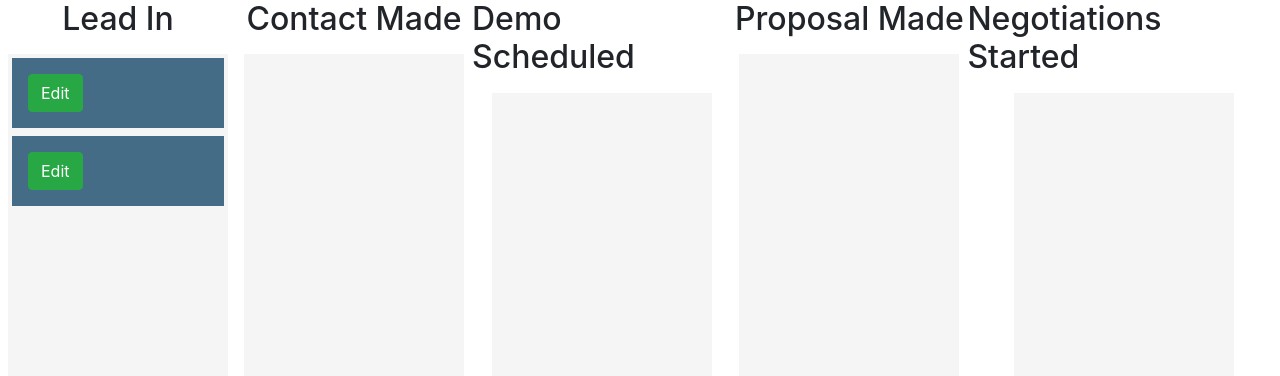
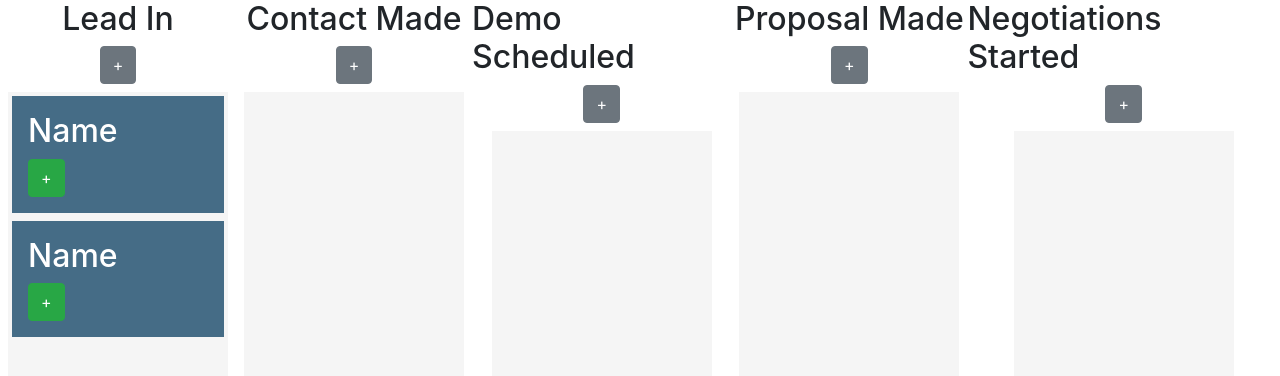
Before and after one commit to Mahir-G/pipedrive, a React (Create React App) app: page /form in a window 1280 px wide. Shown: the top 376 px of the page. Built offline with nearby package versions, Linux system fonts and the light colour scheme.

Commit message:
Added form and button

```diff
--- a/src/App.js
+++ b/src/App.js
@@ -4,11 +4,13 @@ import { v4 as uuid } from 'uuid';
 import Form from './form';
 import { BrowserRouter,Route, Link } from "react-router-dom";
 import 'bootstrap/dist/css/bootstrap.min.css';
+import { Button } from 'reactstrap';
 
 const itemsFromBackend = [
   {id: uuid(), content: 'First Task'},
-  {id: uuid(), content: 'Second Task'}
+  {id: uuid(), content: 'Second Task'},
 ]
+
 const columnsFromBackend =
   {
     [uuid()]: {
@@ -74,6 +76,18 @@ const onDragEnd = (result, columns, setColumns) => {
   }
 };
 
+const handleAdd = () => {
+  const coppiedItems = [...itemsFromBackend];
+  const [removed] = coppiedItems.splice(source.index, 1);
+  coppiedItems.splice(destination.index, 0, removed);
+  setColumns({
+    ...columns,
+    [uuid()]: {
+      items: coppiedItems
+    }
+  });
+
+};
 
 
 function App() {
@@ -88,6 +102,8 @@ function App() {
           return (
             <div style={{ display: 'flex', flexDirection: 'column', alignItems: 'center' }}>
             <h2>{column.name}</h2>
+            <Button onClick={itemsFromBackend => itemsFromBackend.handleAdd}>+</Button>
+
             <div style={{ margin: 8 }}>
             <Droppable droppableId={id} key={id}>
               {(provided, snapshot) => {
@@ -104,8 +120,8 @@ function App() {
                   >
                     {column.items.map((item, index) => {
                       return (
-                        <Link>
                         <Draggable key={item.id} draggableId={item.id} index={index}>
+
                           {(provided, snapshot) => {
                             return (
                               <div
@@ -121,12 +137,13 @@ function App() {
                                   color: 'white',
                                   ...provided.draggableProps.style
                                 }}>
-                                  <Route component={Form} path="/form" />
+                                   <Link to="/form"></Link>
+                                   <h2>Name</h2>
+                                    <Route component={Form} path="/form" />
                               </div>
                             )
                           }}
                         </Draggable>
-                        </Link>
                       )
                     })}
                     {provided.placeholder}
--- a/src/form.js
+++ b/src/form.js
@@ -14,7 +14,7 @@ const ModalExample = (props) => {
 
   return (
   <div>
-    <Button color="success" onClick={toggle}>Edit</Button>
+    <Button color="success" onClick={toggle}>+</Button>
     <Modal isOpen={modal} toggle={toggle} className={className}>
       <ModalHeader color='primary' toggle={toggle} close={closeBtn}>Add Lead</ModalHeader>
       <ModalBody>
```
